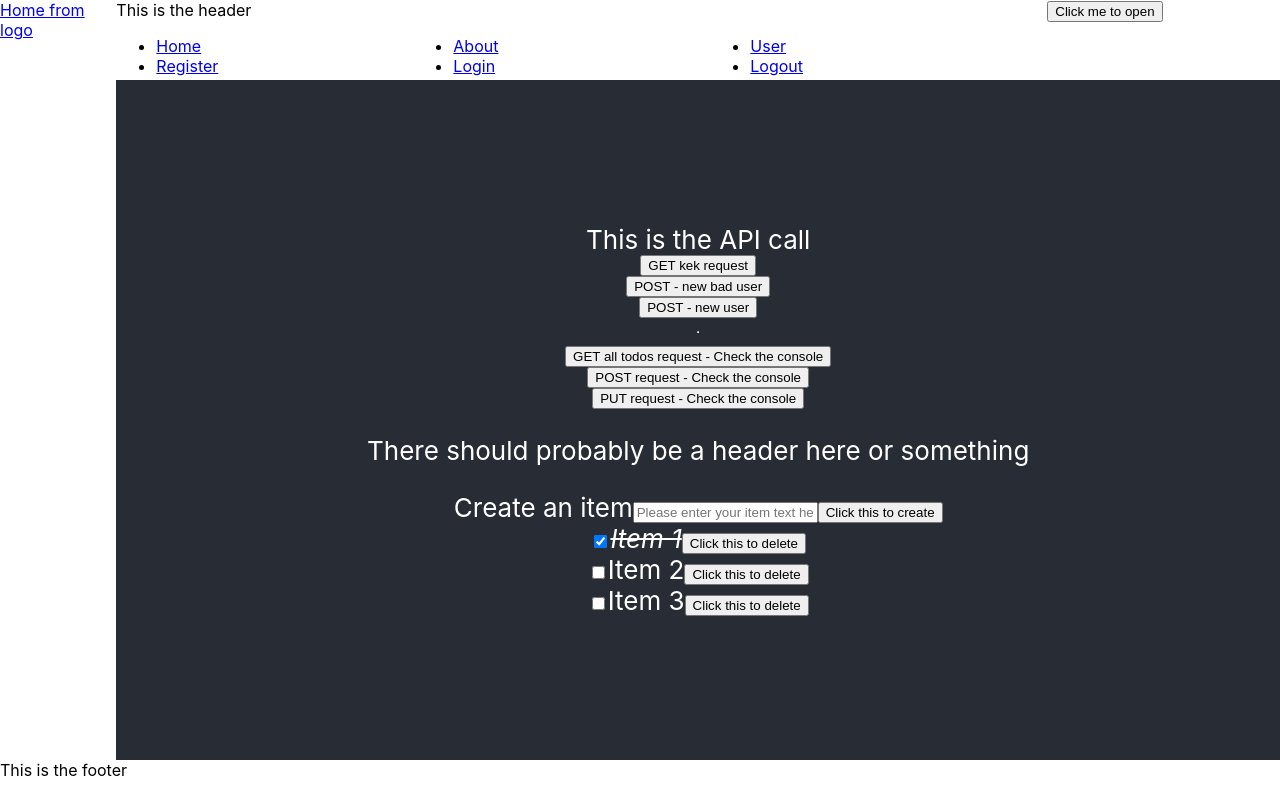
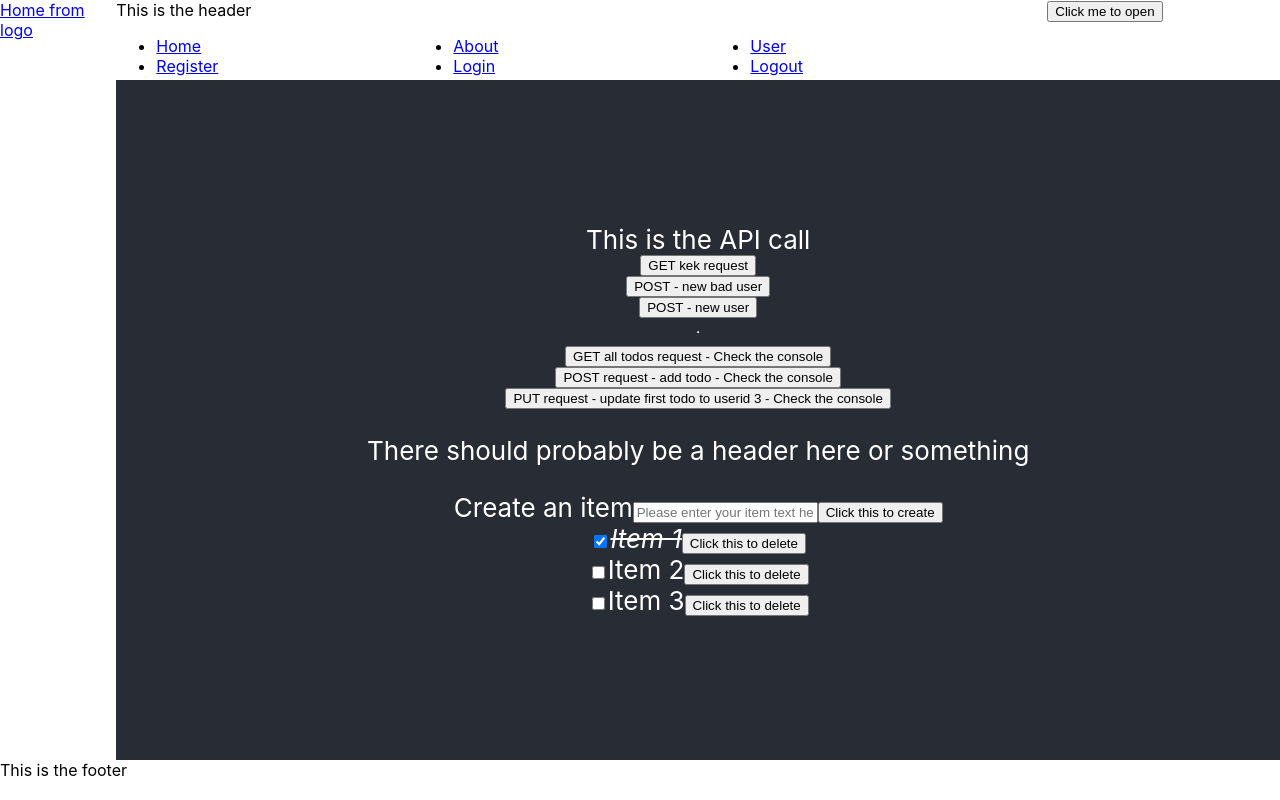
Before and after one commit to Cellv2/mern-auth-todo-app, a React (Create React App) app in the folder client/: page / in a window 1280 px wide. Built offline with nearby package versions, Linux system fonts and the light colour scheme; no server answers.

Commit message:
Add clearer button messages so I don't forget

```diff
--- a/client/src/components/ApiCallButton.tsx
+++ b/client/src/components/ApiCallButton.tsx
@@ -102,10 +102,10 @@ const ApiCallButton = (props: Props) => {
                 GET all todos request - Check the console
             </button>
             <button onClick={handlePostRequest}>
-                POST request - Check the console
+                POST request - add todo - Check the console
             </button>
             <button onClick={handlePutRequest}>
-                PUT request - Check the console
+                PUT request - update first todo to userid 3 - Check the console
             </button>
         </>
     );
```
